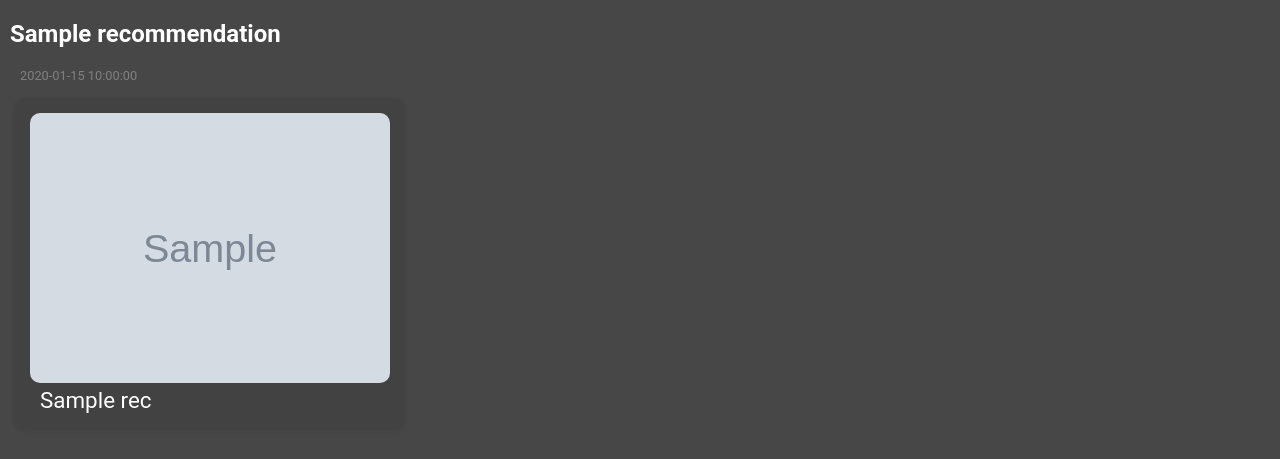
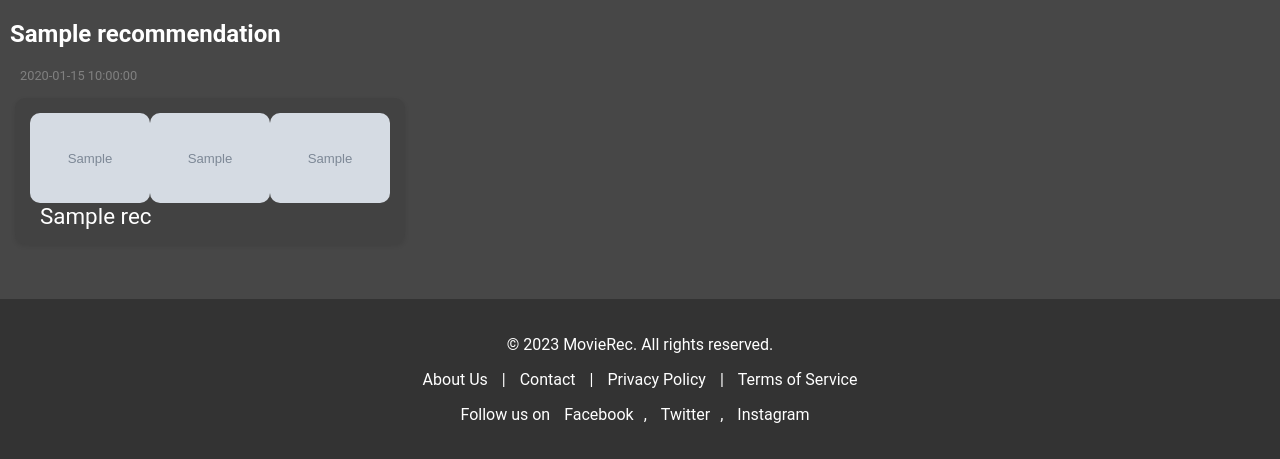
Before and after one commit to DennyBart/MovieRexBuilder, a Flask app: template templates/desktop/index.html in a window 1280 px wide. Shown: the part 64-523 px from the top of the page. Run offline with Flask 3, Linux system fonts and the light colour scheme; the template is opened without the code that fills it: most values are stand-ins (such as "Sample title", 1, 10 or a date in 2020); grey boxes marked "Sample" are stand-in pictures; some web fonts are replaced.

Commit message:
Updaate index site render

```diff
--- a/templates/desktop/index.html
+++ b/templates/desktop/index.html
@@ -128,6 +128,21 @@
             height: auto;
             object-fit: cover;
             border-radius: 10px;
+        }
+
+        /* New styles for the image group */
+        .poster-group {
+            display: flex;
+            position: relative; /* Enables absolute positioning for children */
+        }
+
+        .poster-group img {
+            flex: 1; /* Equally distributes the space among the three images */
+            height: auto;
+            display: block;
+            width: 33.33%; /* Divide the container width among the three images */
+            vertical-align: middle;
+            border: none;
         }
 
         .topic {
@@ -273,8 +288,17 @@
             <div class="recommendation">
                 <div class="rec-img">
                     <a href="/web/rec/{{ rec.topic_uuid }}">
-                        <!-- Check for recommendation_image existence or use default -->
-                        <img src="{{ rec.topic_image or url_for('static', filename='test_rec_img.png') }}" alt="Recommendation Image">                    </a>
+                        <div class="poster-group">
+                            <!-- Check if poster_1 is None or empty and use default image if it is -->
+                            <img src="{{ rec.poster_1 or url_for('static', filename='default_poster.png') }}" alt="Poster 1">
+
+                            <!-- Check if poster_2 is None or empty and use default image if it is -->
+                            <img src="{{ rec.poster_2 or url_for('static', filename='site_poster.jpg') }}" alt="Poster 2">
+
+                            <!-- Check if poster_3 is None or empty and use default image if it is -->
+                            <img src="{{ rec.poster_3 or url_for('static', filename='default_poster.png') }}" alt="Poster 3">
+                        </div>
+                    </a>
                 </div>
                 <div class="topic">
                     <a href="/web/rec/{{ rec.topic_uuid }}">{{ rec.topic_name }}</a>
--- a/templates/mobile/index.html
+++ b/templates/mobile/index.html
@@ -67,10 +67,10 @@
         .rec-content-group {
             position: absolute;
             bottom: 15px; /* Adjust this value to move text up or down */
-            left: 15px;
-            right: 15px;
+            left: 1px;
+            right: 1px;
             padding: 5px;
-            background-color: rgba(0, 0, 0, 0.5); /* Optional: Adds a semi-transparent background to make the text stand out more */
+            background-color: rgba(0, 0, 0, 0.699); /* Optional: Adds a semi-transparent background to make the text stand out more */
         }
 
         .recommendation a,
```
